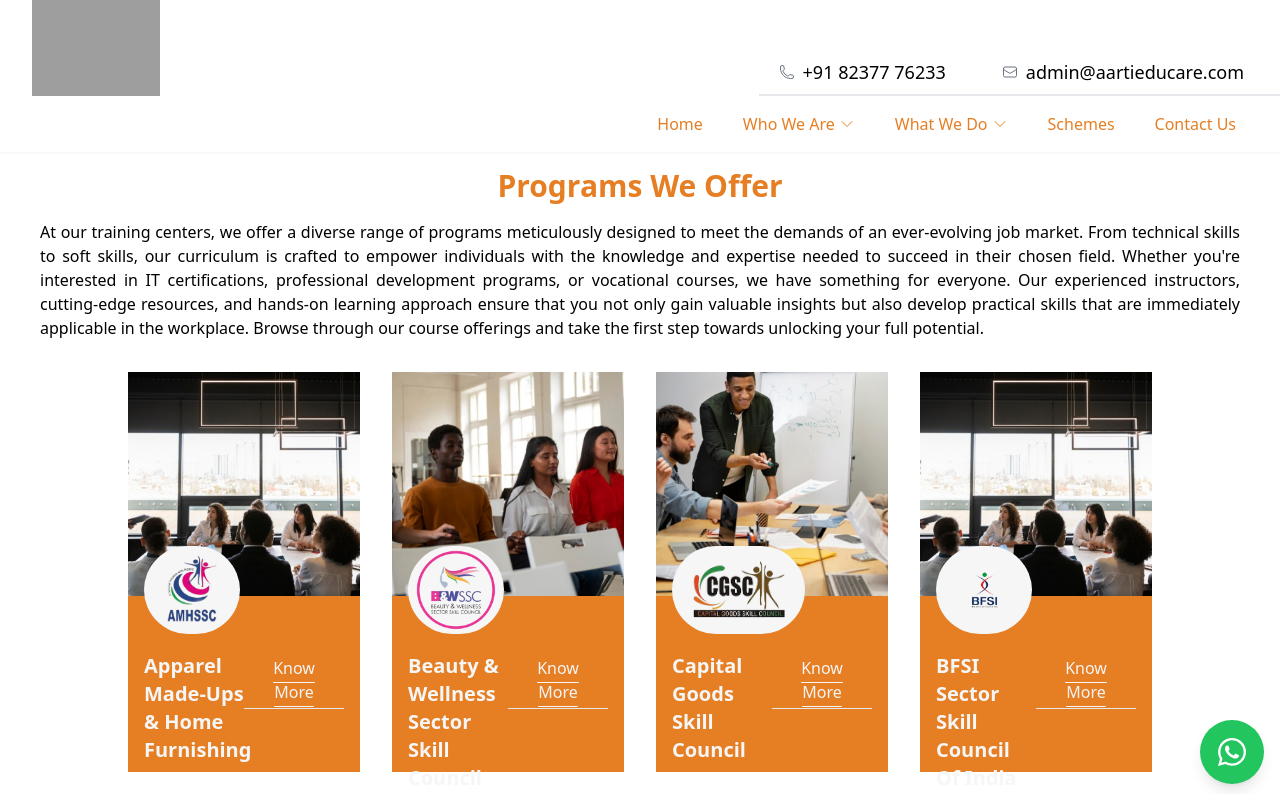
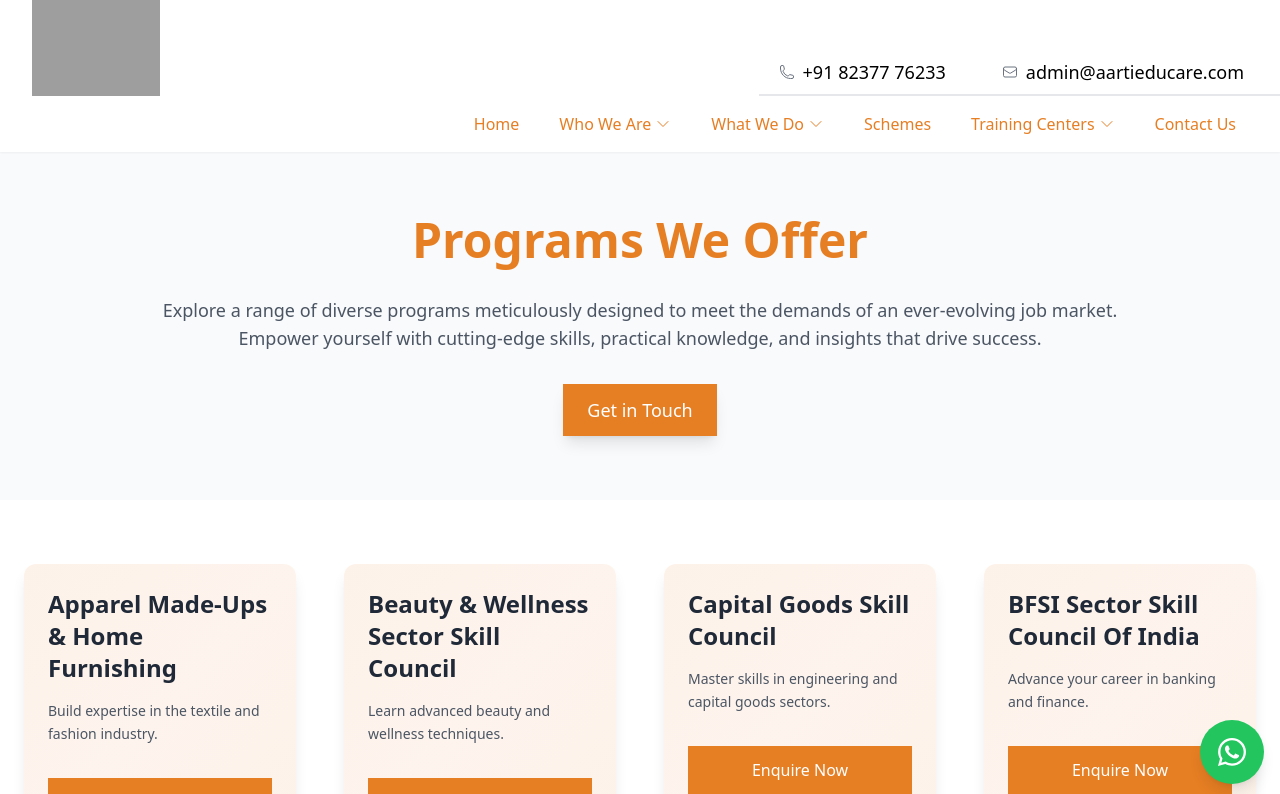
Before and after one commit to KrishnaPalde/AE-1424, a React (Vite) app: page /training-centers/courses-offered in a window 1280 px wide. Shown: the top 794 px of the page. Built offline with nearby package versions, Linux system fonts and the light colour scheme; grey boxes are pictures that could not be loaded.

Commit message:
Loading spinner added in LandingPage. training center and courses updated

```diff
--- a/package.json
+++ b/package.json
@@ -25,6 +25,7 @@
     "class-variance-authority": "^0.7.0",
     "clsx": "^2.1.1",
     "framer-motion": "^11.12.0",
+    "geolib": "^3.3.4",
     "lucide-react": "^0.453.0",
     "react": "^18.2.0",
     "react-country-state-city": "^1.1.6",
--- a/src/components/Courses.jsx
+++ b/src/components/Courses.jsx
@@ -1,31 +1,36 @@
-import React, { useEffect } from "react"
-import  Footer  from "./Footer"
-import  Header  from "./Header"
-import  Nav  from "./Nav"
-import CoursesWeOffer from "./CoursesWeOffer"
-import CoursesCard from "./CoursesCard"
-
-import OurPartners from "./OurPartners"
-import WhatsAppButton from "./WhatsappButton"
-
-
-
+import React, { useEffect, useState } from "react";
+import Footer from "./Footer";
+import Header from "./Header";
+import Nav from "./Nav";
+import CoursesWeOffer from "./CoursesWeOffer";
+import CoursesCard from "./CoursesCard";
+import OurPartners from "./OurPartners";
+import WhatsAppButton from "./WhatsappButton";
+import CTAPopup from "./CTAPopup";
 
 const Courses = () => {
-    useEffect(()=>{
-        window.scrollTo({top: 0, behavior: "smooth"})
-    })
-    return(
-        <>
-        <Header/>
-        <Nav/>
-        <CoursesWeOffer/>
-        <CoursesCard/>
-        <OurPartners/>
-        <WhatsAppButton/>
-        <Footer />
-        </>
-    )
-}
+  const [isPopupOpen, setIsPopupOpen] = useState(false);
+
+  const handlePopupToggle = () => {
+    setIsPopupOpen(!isPopupOpen);
+  };
+
+  useEffect(() => {
+    window.scrollTo({top:0, behavior:"smooth"})
+  })
+
+  return (
+    <>
+      <Header />
+      <Nav />
+      <CoursesWeOffer onCTAClick={handlePopupToggle} />
+      <CoursesCard onCTAClick={handlePopupToggle} />
+      <OurPartners />
+      <WhatsAppButton />
+      <Footer />
+      <CTAPopup isOpen={isPopupOpen} onClose={handlePopupToggle} />
+    </>
+  );
+};
 
 export default Courses;
--- a/src/components/CoursesCard.jsx
+++ b/src/components/CoursesCard.jsx
@@ -1,95 +1,62 @@
 import React, { useEffect } from "react";
-import tc1 from "../assets/tc1.png";
-import tc2 from "../assets/tc2.png";
-import tc3 from "../assets/tc3.png";
-import courses1 from "../assets/courses1.png";
-import courses2 from "../assets/courses2.png";
-import courses3 from "../assets/courses3.png";
-import courses4 from "../assets/courses4.png";
 import AOS from "aos";
 import "aos/dist/aos.css";
 
-import {
-  FaBookBookmark,
-  FaLocationArrow,
-  FaLocationDot,
-  FaUserGraduate,
-} from "react-icons/fa6";
-import { ArrowRightIcon } from "@heroicons/react/24/outline";
-
-const cards = [
+const courses = [
   {
     title: "Apparel Made-Ups & Home Furnishing",
-    image: tc1,
-    logo: courses1,
+    description: "Build expertise in the textile and fashion industry.",
   },
   {
     title: "Beauty & Wellness Sector Skill Council",
-    image: tc2,
-    logo: courses2,
+    description: "Learn advanced beauty and wellness techniques.",
   },
   {
     title: "Capital Goods Skill Council",
-    image: tc3,
-    logo: courses3,
+    description: "Master skills in engineering and capital goods sectors.",
   },
   {
     title: "BFSI Sector Skill Council Of India",
-    image: tc1,
-    logo: courses4,
-  },
-  {
-    title: "BFSI Sector Skill Council Of India",
-    image: tc1,
-    logo: courses4,
-  },
-  {
-    title: "BFSI Sector Skill Council Of India",
-    image: tc1,
-    logo: courses4,
+    description: "Advance your career in banking and finance.",
   },
 ];
 
-export default function CoursesCard() {
+export default function CoursesCard({ onCTAClick }) {
   useEffect(() => {
     AOS.init({ duration: 600 });
   }, []);
+
   return (
-    <>
-    <div className="container grid grid-cols-4 h-auto justify-center max-w-full xl:px-28 ">
-      {cards.map((tc, index) => (
+    <div className="container grid grid-cols-1 sm:grid-cols-2 lg:grid-cols-3 xl:grid-cols-4 gap-12 py-16 px-6 max-w-7xl mx-auto">
+      {courses.map((course, index) => (
         <div
-          key={tc.title}  // Move key prop here
-          className="grid grid-cols-1 p-4  h-auto"
-          data-aos="zoom-in"
+          key={index}
+          className="relative bg-white rounded-xl shadow-lg overflow-hidden hover:scale-105 transition-transform duration-300"
+          data-aos="fade-up"
         >
-          <div>
-          <div className="relative w-full h-56">
-            <img
-              src={tc.image}
-              alt={tc.title}
-              className="absolute object-cover w-full h-full lg:h-full"
-            />
-            <div className="bg-[#f6f6f6] absolute px-2 py-1 bottom-[-38px] left-0 p-1 ml-4 flex text-white text-xl font-semibold rounded-full">
-              <img src={tc.logo} alt={tc.title} className="object-cover h-20" />
+          {/* Decorative Background */}
+          <div className="absolute inset-0 bg-gradient-to-br from-[#e67e23] via-[#f3904f] to-[#e67e23] opacity-10"></div>
+
+          {/* Card Content */}
+          <div className="relative p-6 space-y-4">
+            <h3 className="text-2xl font-bold text-gray-800">{course.title}</h3>
+            <p className="text-gray-600 text-sm leading-relaxed">
+              {course.description}
+            </p>
+            <div className="pt-4">
+              <button
+                onClick={onCTAClick}
+                className="w-full bg-[#e67e23] text-white py-3 rounded-lg font-medium hover:bg-[#c75f12] transition-all duration-300"
+              >
+                Enquire Now
+              </button>
             </div>
           </div>
-          <div className="container bg-[#e67e23] space-y-2 px-4 h-44">
-            <div className="grid grid-cols-2 pb-3 space-y-14">
-              <div className="pt-14">
-                <h1 className="text-xl font-semibold text-[#f6f6f6]">{tc.title}</h1>
-              </div>
-              <div>
-                <button className="px-2 py-1 w-full border-b text-[#f6f6f6] underline underline-offset-8">
-                  Know More
-                </button>
-              </div>
-            </div>
-          </div>
-          </div>
+
+          {/* Highlighted Border */}
+          <div className="absolute inset-0 border-4 border-transparent rounded-xl hover:border-[#e67e23] transition-all duration-300"></div>
         </div>
       ))}
     </div>
-    </>
   );
 }
--- a/src/components/CoursesWeOffer.jsx
+++ b/src/components/CoursesWeOffer.jsx
@@ -1,18 +1,25 @@
-import React from 'react'
+import React from "react";
 
-export default function CoursesWeOffer() {
+export default function CoursesWeOffer({ onCTAClick }) {
   return (
-    <>
-        <div className='flex flex-col items-center justify-center p-4 space-y-4'>
-            <div>
-                <h1 className='text-2xl text-[#e67e23] font-bold lg:text-3xl'>Programs We Offer</h1>
-            </div>
-            <div>
-                <p className='px-6 text-justify'>
-                At our training centers, we offer a diverse range of programs meticulously designed to meet the demands of an ever-evolving job market. From technical skills to soft skills, our curriculum is crafted to empower individuals with the knowledge and expertise needed to succeed in their chosen field. Whether you're interested in IT certifications, professional development programs, or vocational courses, we have something for everyone. Our experienced instructors, cutting-edge resources, and hands-on learning approach ensure that you not only gain valuable insights but also develop practical skills that are immediately applicable in the workplace. Browse through our course offerings and take the first step towards unlocking your full potential.
-                </p>
-            </div>
-        </div>
-    </>
-  )
+    <div className="bg-gray-50 py-16">
+      <div className="container mx-auto px-6 max-w-5xl text-center space-y-8">
+        <h1 className="text-4xl font-extrabold text-[#e67e23] lg:text-5xl">
+          Programs We Offer
+        </h1>
+        <p className="text-lg text-gray-600">
+          Explore a range of diverse programs meticulously designed to meet the
+          demands of an ever-evolving job market. Empower yourself with
+          cutting-edge skills, practical knowledge, and insights that drive
+          success.
+        </p>
+        <button
+          onClick={onCTAClick}
+          className="bg-[#e67e23] text-white px-6 py-3 rounded-lg text-lg font-medium hover:bg-[#c75f12] transition-all duration-300 shadow-lg"
+        >
+          Get in Touch
+        </button>
+      </div>
+    </div>
+  );
 }
--- /dev/null
+++ b/src/components/FindTrainingCenter.jsx
@@ -0,0 +1,111 @@
+import React, { useEffect, useState } from "react";
+import { FaMapMarkerAlt, FaBook, FaUserGraduate, FaMapPin } from "react-icons/fa";
+import { getDistance } from "geolib";
+
+const trainingCenters = [
+  {
+    id: 1,
+    title: "Test Center - 1",
+    description: "Lorem ipsum dolor sit amet consectetur adipisicing elit.",
+    courses: "20+ Courses",
+    students: "500+ Students",
+    address: "Mumbai, Maharashtra",
+    coords: { latitude: 19.076, longitude: 72.8777 },
+  },
+  {
+    id: 2,
+    title: "Test Center - 2",
+    description: "Lorem ipsum dolor sit amet consectetur adipisicing elit.",
+    courses: "30+ Courses",
+    students: "800+ Students",
+    address: "Pune, Maharashtra",
+    coords: { latitude: 18.5204, longitude: 73.8567 },
+  },
+];
+
+export default function FindTrainingCenter() {
+  const [userLocation, setUserLocation] = useState(null);
+  const [filteredCenters, setFilteredCenters] = useState([]);
+  const [loading, setLoading] = useState(true);
+  const [error, setError] = useState("");
+
+  useEffect(() => {
+    if (navigator.geolocation) {
+      navigator.geolocation.getCurrentPosition(
+        (position) => {
+          setUserLocation({
+            latitude: position.coords.latitude,
+            longitude: position.coords.longitude,
+          });
+          setLoading(false);
+        },
+        (err) => {
+          console.error(err);
+          setError("Failed to fetch location. Please enable location services.");
+          setLoading(false);
+        }
+      );
+    } else {
+      setError("Geolocation is not supported by this browser.");
+      setLoading(false);
+    }
+  }, []);
+
+  useEffect(() => {
+    if (userLocation) {
+      const sortedCenters = trainingCenters
+        .map((center) => ({
+          ...center,
+          distance: getDistance(userLocation, center.coords) / 1000,
+        }))
+        .sort((a, b) => a.distance - b.distance);
+
+      setFilteredCenters(sortedCenters);
+    }
+  }, [userLocation]);
+
+  if (loading) {
+    return (
+      <div className="flex items-center justify-center h-fit">
+        <div className="w-24 h-24 mt-8 border-4 border-t-orange-500 border-orange-200 rounded-full animate-spin"></div>
+      </div>
+    );
+  }
+
+  if (error) return <div className="text-center text-red-500">{error}</div>;
+
+  return (
+    <div className="container mx-auto py-6 px-4">
+      <h1 className="text-2xl font-bold text-center mb-6">Find Training Centers Near You</h1>
+      <div className="grid grid-cols-1 sm:grid-cols-2 lg:grid-cols-3 gap-6">
+        {filteredCenters.map((center) => (
+          <div key={center.id} className="border rounded-lg p-4 shadow-md bg-white">
+            <h2 className="text-xl font-semibold">{center.title}</h2>
+            <p className="text-sm">{center.description}</p>
+            <div className="mt-2">
+              <div className="flex items-center">
+                <FaBook className="mr-2 text-orange-500" />
+                <span>{center.courses}</span>
+              </div>
+              <div className="flex items-center mt-1">
+                <FaUserGraduate className="mr-2 text-orange-500" />
+                <span>{center.students}</span>
+              </div>
+              <div className="flex items-center mt-1">
+                <FaMapPin className="mr-2 text-orange-500" />
+                <span>{center.address}</span>
+              </div>
+              <div className="flex items-center mt-1">
+                <FaMapMarkerAlt className="mr-2 text-orange-500" />
+                <span>{center.distance.toFixed(2)} km away</span>
+              </div>
+            </div>
+            <button className="mt-4 w-full py-2 bg-orange-500 text-white rounded-lg hover:bg-orange-600 transition">
+              Register Now
+            </button>
+          </div>
+        ))}
+      </div>
+    </div>
+  );
+}
--- a/src/components/Nav.jsx
+++ b/src/components/Nav.jsx
@@ -155,6 +155,18 @@ const navigation = [
     ],
   },
   { name: "Schemes", href: "/schemes", current: false },
+  // { name: "Training Centers", href: "/training-centers", current: false },
+  // { name: "Courses & Programs", href: "/courses-program", current: false },
+  {
+    name: "Training Centers",
+    href: "/training-centers",
+    current: false,
+    sublinks: [
+      { name: "Training Centers", href: "/training-centers" },
+      { name: "Courses & Programs", href: "/training-centers/courses-offered" },
+      { name: "Find a Center", href: "/training-centers/find-a-center" },
+    ],
+  },
   // { name: "Gallery", href: "/gallery", current: false },
   { name: "Contact Us", href: "/contact-us", current: false },
 ];
--- a/src/components/TrainingCenters.jsx
+++ b/src/components/TrainingCenters.jsx
@@ -6,13 +6,14 @@ import  TrainingPrograms  from "./TrainingPrograms"
 import { useLocation } from "react-router-dom"
 import OurPartners from "./OurPartners"
 import WhatsAppButton from "./WhatsappButton"
+import FindTrainingCenter from "./FindTrainingCenter"
 
 const TrainingCenters = () => {
     const location = useLocation();
     useEffect(() => {
         window.scrollTo({top:0, behavior:"smooth"})
         if(location.pathname === "/training-centers/find-a-center"){
-            window.scrollTo({top:500, behavior:"smooth"})
+            window.scrollTo({top:800, behavior:"smooth"})
         }
     })
     return(
@@ -20,6 +21,7 @@ const TrainingCenters = () => {
         <Header/>
         <Nav/>
         <TrainingPrograms/>
+        <FindTrainingCenter/>
         <OurPartners/>
         <WhatsAppButton/>
         <Footer />
--- a/src/components/TrainingPrograms.jsx
+++ b/src/components/TrainingPrograms.jsx
@@ -1,47 +1,66 @@
 import React from "react";
-import SearchButton from "./SearchButton";
-import TrainingCard from "./TrainingCard";
-import map from "../assets/map.png";
-import Header from "./Header";
-import Nav from "./Nav";
+import { Link } from "react-router-dom";
 
 export default function TrainingPrograms() {
   return (
-    <>
-      <div className="container max-w-full">
-        <div className="flex flex-col p-6 text-justify md:flex-row">
-          <div className="flex items-center justify-center md:w-4/6">
-            <img
-              src={map}
-              alt="map"
-              className="md:h-[25rem] lg:h-[32rem] object-cover "
-              loading="lazy"
-              />
+    <div className="bg-gray-50 py-16">
+      <div className="container mx-auto px-6 max-w-6xl space-y-16">
+        {/* Header Section */}
+        <div className="text-center space-y-6">
+          <h1 className="text-4xl font-bold text-[#e67e23] uppercase lg:text-6xl">
+            Our Training Center
+          </h1>
+          <p className="text-gray-600 text-lg leading-relaxed max-w-3xl mx-auto">
+            At our training centers, we are committed to creating a transformative learning environment that empowers individuals to achieve their highest potential. With state-of-the-art infrastructure, modern equipment, and cutting-edge technology, we ensure students receive hands-on training that meets industry standards.
+          </p>
+        </div>
 
+        {/* Content Section */}
+        <div className="grid grid-cols-1 lg:grid-cols-2 gap-12 items-center">
+          {/* Text Section */}
+          <div className="space-y-6 text-gray-700 text-justify">
+            <p className="text-lg leading-relaxed">
+              Our spacious classrooms, advanced labs, and interactive learning setups are designed to foster creativity, collaboration, and skill enhancement. Our team of highly qualified trainers brings a wealth of industry experience and expertise, blending practical knowledge with academic rigor.
+            </p>
+            <p className="text-lg leading-relaxed">
+              We offer diverse programs in traditional sectors like agriculture, craftsmanship, and retail, as well as future-ready fields such as Artificial Intelligence, Data Analytics, Cloud Computing, and Digital Marketing. With a strong emphasis on healthcare and wellness, we also provide specialized courses in geriatric care and other health-related professions.
+            </p>
           </div>
-          <div className="space-y-3 md:w-3/6 md:space-y-16 md:px-1">
-            <div className="text-3xl capitalize  text-[#e67e23] font-bold lg:text-6xl">
-              <h1>our</h1>
-              <h1>training</h1>
-              <h1>center</h1>
-            </div>
-            <div className="text-[#561f06] font-medium xl:text-xl">
-              <p>
-                At our training centers, we are committed to creating a transformative learning environment that empowers individuals to achieve their highest potential. With state-of-the-art infrastructure, modern equipment, and cutting-edge technology, we ensure students receive hands-on training that meets industry standards. Our spacious classrooms, advanced labs, and interactive learning setups are designed to foster creativity, collaboration, and skill enhancement. <br></br><br></br>
-Our team of highly qualified trainers brings a wealth of industry experience and expertise, blending practical knowledge with academic rigor. They not only focus on technical skills but also mentor students to develop confidence, problem-solving abilities, and a growth mindset.<br></br><br></br>
-We offer a diverse range of programs, covering traditional sectors like agriculture, craftsmanship, and retail, as well as future-ready fields such as Artificial Intelligence, Data Analytics, Cloud Computing, and Digital Marketing. With a strong emphasis on healthcare and wellness, we also provide specialized courses in geriatric care, nursing, and other health-related professions, addressing the growing demand in these critical sectors.<br></br><br></br>
-Beyond employment, we focus on entrepreneurship by equipping students with the skills and resources to start their own ventures. Through mentorship, business planning, and incubation support, we empower aspiring entrepreneurs to transform their ideas into successful businesses.<br></br><br></br>
-Our mission is not just to train individuals for jobs but to prepare them for lifelong success, whether they choose to thrive in the workforce or embark on entrepreneurial journeys. At Aarti Educare, we create opportunities, foster innovation, and shape the leaders of tomorrow.
-              </p>
-            </div>
+
+          {/* Highlight Section */}
+          <div className="bg-white shadow-lg rounded-2xl p-8 space-y-6">
+            <h2 className="text-2xl font-bold text-[#e67e23]">
+              Why Choose Us?
+            </h2>
+            <ul className="list-disc list-inside space-y-4 text-gray-600">
+              <li>
+                <strong>State-of-the-Art Infrastructure:</strong> Hands-on training in industry-standard labs.
+              </li>
+              <li>
+                <strong>Expert Trainers:</strong> Industry professionals with real-world expertise.
+              </li>
+              <li>
+                <strong>Diverse Programs:</strong> Covering traditional and future-ready fields.
+              </li>
+              <li>
+                <strong>Entrepreneurship Focus:</strong> Empowering students to start their own ventures.
+              </li>
+            </ul>
           </div>
         </div>
+
+        {/* Call to Action */}
+        <div className="text-center mt-12">
+          <Link
+            to="/training-centers/courses-offered"
+          >
+            <button
+            className="bg-[#e67e23] text-white px-8 py-3 rounded-lg shadow-lg text-lg font-medium hover:bg-[#c75f12] transition-all duration-300">
+              Explore Our Programs
+            </button>
+          </Link>
+        </div>
       </div>
-
-      <div>
-        <SearchButton />
-        <TrainingCard />
-      </div>
-    </>
+    </div>
   );
 }
```
Also changed, not shown: src/components/LandingPage.jsx (+35 -35 lines), src/components/LoadingSpinner.jsx (added, +19 -0 lines), 1 other file (tests, documents, lock files or other folders).
